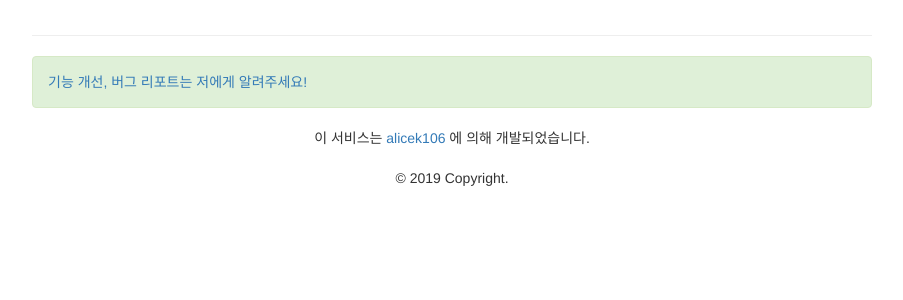
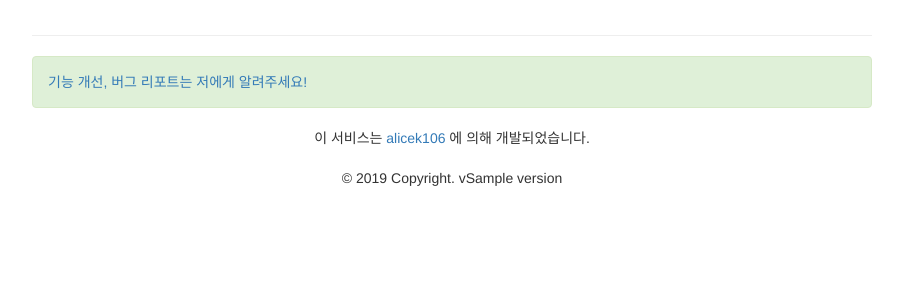
Before and after one commit to alicek106/available-stores-frontend, a Flask app: template templates/index.html in a window 1280 px wide. Shown: the top 300 px of the page, without its empty margins (188-1091 px from the left). Run offline with Flask 2, Linux system fonts and the light colour scheme; the template is opened without the code that fills it: most values are stand-ins (such as "Sample title", 1, 10 or a date in 2020); some libraries are stand-ins or nearby versions.

Commit message:
Changed file directory structure

```diff
--- a/service.py
+++ b/controller.py
@@ -1,6 +1,6 @@
-from flask import Flask, session, url_for, redirect, render_template, request, abort, flash, jsonify, Response
+from flask import Flask, render_template
 from flask_restful import Api
-from search_store_resource import SearchStoreResource
+from modules.search_store_resource import SearchStoreResource
 import os
 
 app = Flask(__name__)
--- a/run.py
+++ b/main.py
@@ -2,12 +2,12 @@
 Required Environment Values :
 
 1. ssm_url (in config_generator.py) : VPC Endpoint for SSM
-2. RUNTIME (in service.py) : 0 or 1 . 1 -> On Service
-3. version (in service.py) -> 0.1, 0.2 ...
+2. RUNTIME (in controller.py) : 0 or 1 . 1 -> On Service
+3. version (in controller.py) -> 0.1, 0.2 ...
 
 """
 
-from service import app
+from controller import app
 from flask_bootstrap import Bootstrap
 
 
--- a/search_store_resource.py
+++ b/modules/search_store_resource.py
@@ -1,11 +1,12 @@
 from flask_restful import Resource
 from flask import request
-from config_generator import ConfigGenerator
+from modules.config_generator import ConfigGenerator
 import requests
 
 config_generator = ConfigGenerator()
 location = config_generator.locations
 search_url = config_generator.find_endpoint
+
 
 class SearchStoreResource(Resource):
     def post(self):
--- a/requirements.txt
+++ b/requirements.txt
@@ -1,4 +1,5 @@
+boto3==1.9.150
+requests==2.21.0
+Flask==1.0.2
 Flask_Bootstrap==3.3.7.1
-requests==2.21.0
 Flask_RESTful==0.3.7
-Flask==1.0.2
--- a/templates/layout.html
+++ b/templates/layout.html
@@ -39,7 +39,7 @@
                 <div class="footer-copyright text-center py-3">
                     이 서비스는 <a href='http://blog.naver.com/alice_k106'>alicek106</a> 에 의해 개발되었습니다.
                     <br><br>
-                    © 2019 Copyright.
+                    © 2019 Copyright. v{{ version }}
                 </div>
             </footer>
         </div>
```
Also changed, not shown: modules/config_generator.py (renamed from config_generator.py), 1 other file.
